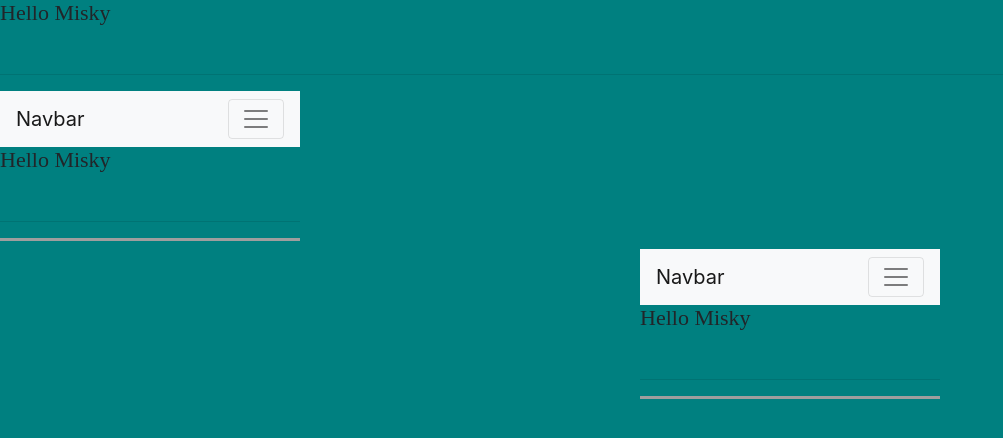
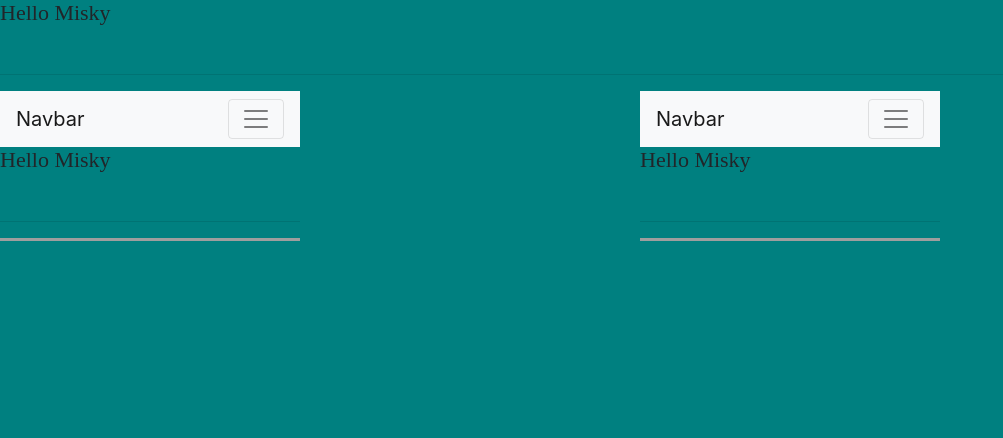
Before and after one commit to mnmisky/sales_demo, a Flask app: template templates/index.htm in a window 1280 px wide. Shown: the part 56-494 px from the top of the page, without its empty margins (0-1003 px from the left). Run offline with Flask 2, Linux system fonts and the light colour scheme; the template is opened without the code that fills it, so the values that code supplies are empty; some libraries are stand-ins or nearby versions.

Commit message:
lisht 47o9fj

```diff
--- a/static/index.css
+++ b/static/index.css
@@ -4,6 +4,7 @@ body{
 
 #chart1{
     width: 50%;
+    float: right;
     font-family: 'Franklin Gothic Medium', 'Arial Narrow', Arial, sans-serif;
     font-size: 18px;
 }
```
